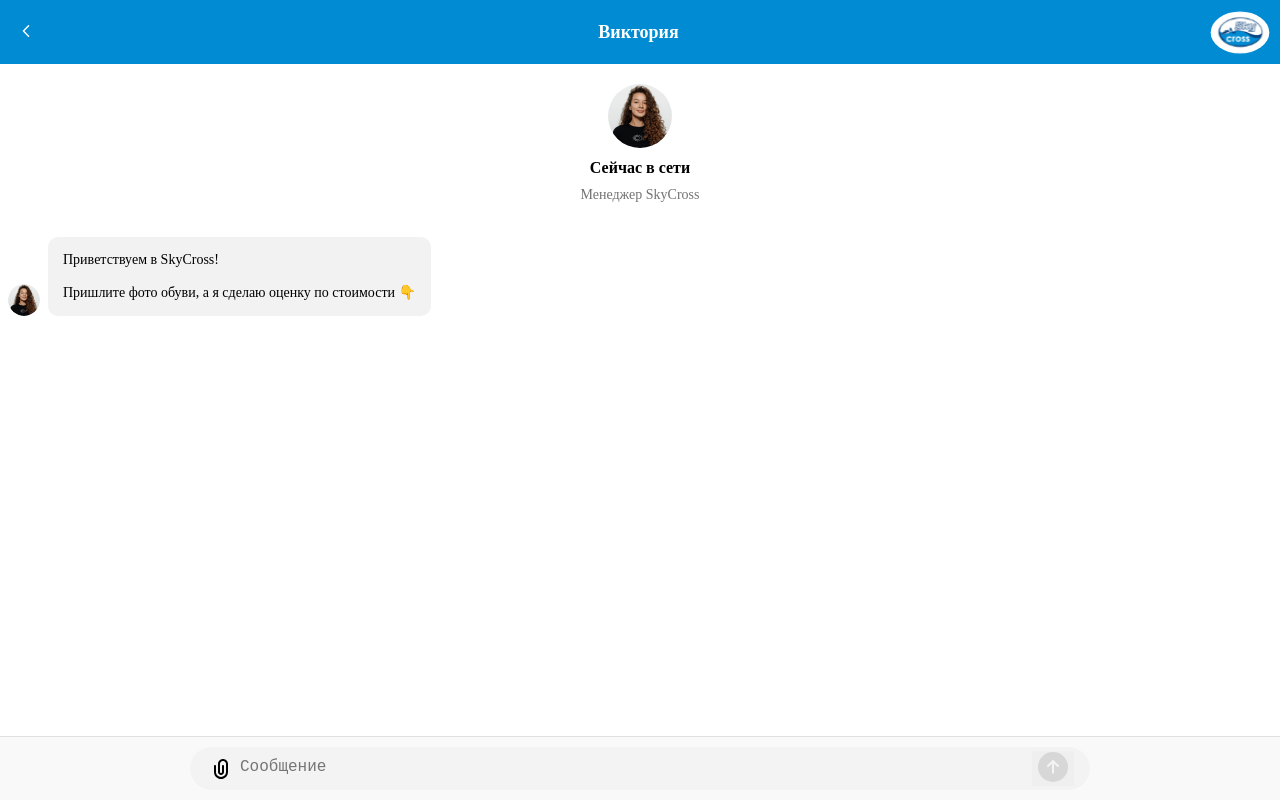
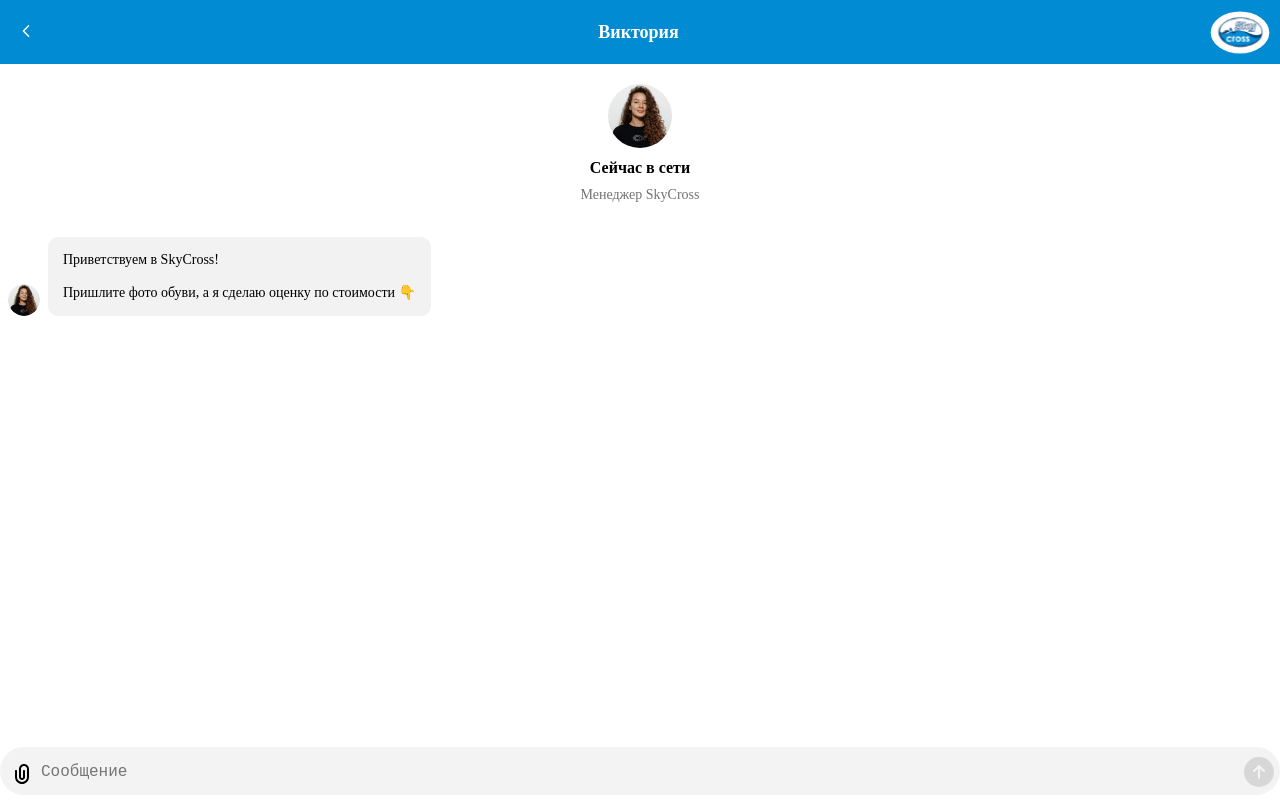
Before and after one commit to atamanpro/widget_skycross, a React (Vite) app: page / in a window 1280 px wide. Built offline with nearby package versions, Linux system fonts and the light colour scheme.

Commit message:
fixed styles

```diff
--- a/src/components/Footer/FooterStyle.scss
+++ b/src/components/Footer/FooterStyle.scss
@@ -1,7 +1,7 @@
 .footer {
-  background-color: #f9f9f9;
-  padding: 10px 0;
-  border-top: 1px solid #e0e0e0;
+  // background-color: #f9f9f9;
+  padding: 5px 0;
+  // border-top: 1px solid #e0e0e0;
   display: flex;
   justify-content: center;
   align-items: center;
@@ -16,10 +16,9 @@
   display: flex;
   align-items: center;
   width: 100%;
-  max-width: 900px;
   background-color: #f3f3f3;
   border-radius: 30px;
-  padding: 4px 16px;
+  padding: 4px 0;
   box-sizing: border-box;
 }
 
@@ -30,7 +29,7 @@
   border-radius: 30px;
   padding-left: 12px;
   padding-right: 12px;
-  color: #888;
+  color: #000;
   font-size: 16px;
   line-height: 1.5;
   border: none;
@@ -38,22 +37,36 @@
   resize: none;
   min-width: 150px;
   width: 100%;
+  margin-top: 5px;
 }
 
 .sendIcon, .clip-icon {
   cursor: pointer;
   width: 24px;
   height: 24px;
-  margin-left: 8px;
+  margin: 5px 0 0 15px;
   border: none;
-}
-
-.sendIcon {
-  width: 32px;
-  height: 32px;
+  background-color: none;
 }
 
 .clip-icon {
   width: 24px;
   height: 24px;
 }
+
+.sendIcon {
+  width: 32px;
+  height: 32px;
+background-color: transparent !important;
+border: none;
+&:hover {
+  background-color: transparent !important;
+}
+&:active {
+  background-color: transparent !important;
+}
+}
+
+.sendIconActive {
+  background-color: transparent !important;
+}
--- a/src/main.scss
+++ b/src/main.scss
@@ -1,4 +1,6 @@
 body {
      margin: 0;
      padding: 0;
+    //  max-width: 400px;
+    //  max-height: 875px;
    }
```
Also changed, not shown: src/components/Footer/Footer.jsx (+10 -3 lines).
